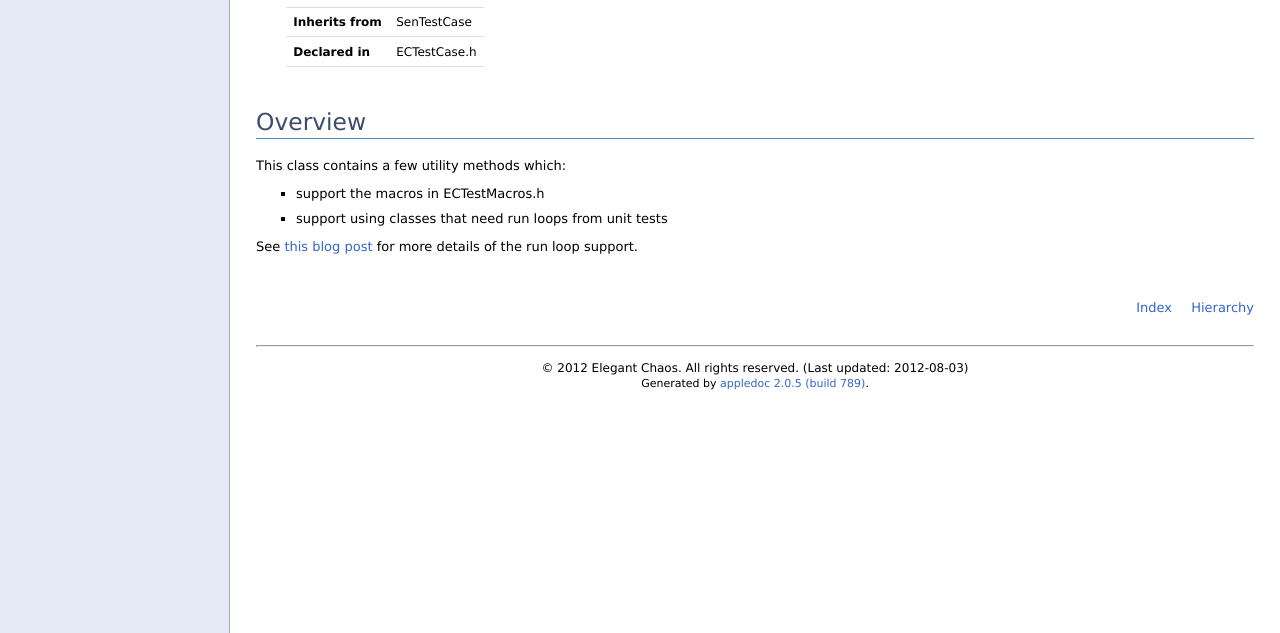
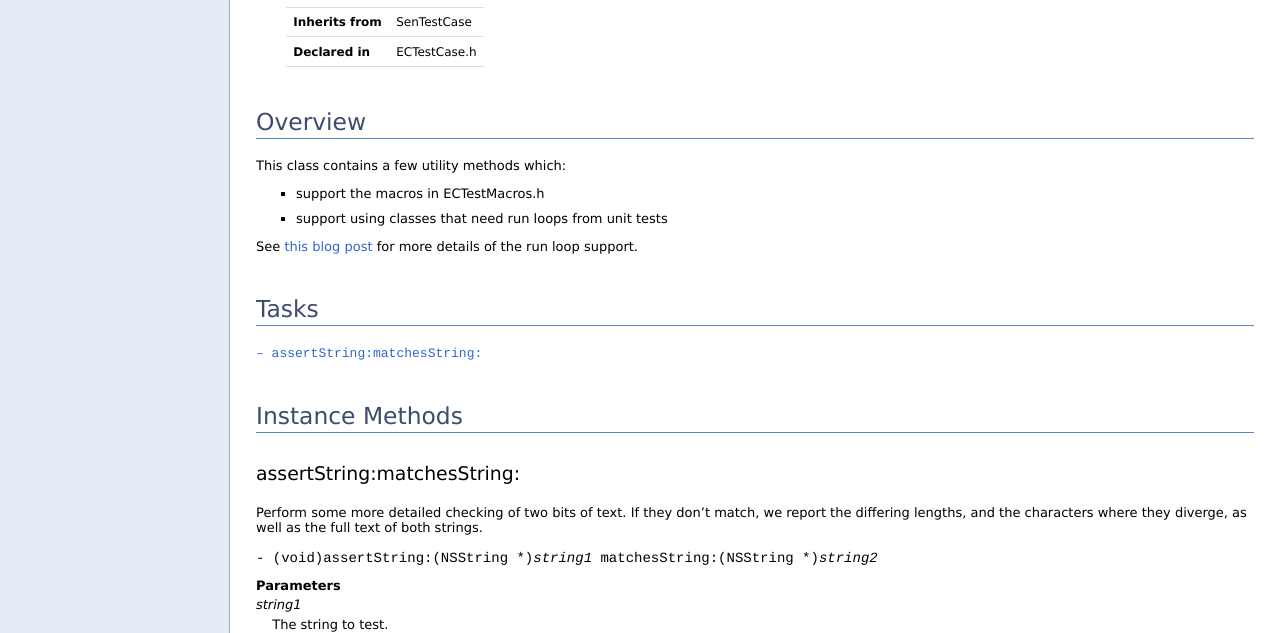
Before and after one commit to elegantchaos/ECUnitTests, a plain HTML site: page Documentation/Classes/ECTestCase.html in a window 1280 px wide. Shown: the part 167-800 px from the top of the page. Drawn offline with Linux system fonts and the light colour scheme.

Commit message:
Update documentation.

```diff
--- a/Documentation/Classes/ECTestCase.html
+++ b/Documentation/Classes/ECTestCase.html
@@ -32,12 +32,19 @@
 
 
 
+	<option value="tasks">Tasks</option>
 
 
 
 
 
 
+
+
+
+	<option value="instance_methods">Instance Methods</option>
+
+	<option value="//api/name/assertString:matchesString:">&nbsp;&nbsp;&nbsp;&nbsp;- assertString:matchesString:</option>
 
 
 
@@ -53,6 +60,9 @@
 
 
 
+<li role="treeitem" id="task_treeitem"><span class="nodisclosure"></span><span class="sectionName"><a href="#tasks">Tasks</a></span><ul>
+
+</ul></li>
 
 
 
@@ -60,6 +70,13 @@
 
 
 
+
+
+<li role="treeitem" class="children"><span class="disclosure"></span><span class="sectionName"><a href="#instance_methods">Instance Methods</a></span><ul>
+
+	<li><span class="nodisclosure"></span><span class="sectionName"><a href="#//api/name/assertString:matchesString:">assertString:matchesString:</a></span></li>
+
+</ul></li>
 
 
 			</ul>
@@ -111,6 +128,29 @@
 
 
 
+					<div class="section section-tasks">
+						<a title="Tasks" name="tasks"></a>
+						<h2 class="subtitle subtitle-tasks">Tasks</h2>
+
+
+
+
+
+						<ul class="task-list">
+							<li>
+	<span class="tooltip">
+		<code><a href="#//api/name/assertString:matchesString:">&ndash;&nbsp;assertString:matchesString:</a></code>
+		<span class="tooltip"><p>Perform some more detailed checking of two bits of text.
+If they don&rsquo;t match, we report the differing lengths, and
+the characters where they diverge, as well as the full
+text of both strings.</p></span>
+	</span>
+
+
+</li>
+						</ul>
+
+					</div>
 
 
 
@@ -118,6 +158,67 @@
 
 
 
+
+
+					<div class="section section-methods">
+						<a title="Instance Methods" name="instance_methods"></a>
+						<h2 class="subtitle subtitle-methods">Instance Methods</h2>
+
+						<div class="section-method">
+	<a name="//api/name/assertString:matchesString:" title="assertString:matchesString:"></a>
+	<h3 class="subsubtitle method-title">assertString:matchesString:</h3>
+
+
+
+	<div class="method-subsection brief-description">
+		<p>Perform some more detailed checking of two bits of text.
+If they don&rsquo;t match, we report the differing lengths, and
+the characters where they diverge, as well as the full
+text of both strings.</p>
+	</div>
+
+
+
+	<div class="method-subsection method-declaration"><code>- (void)assertString:(NSString *)<em>string1</em> matchesString:(NSString *)<em>string2</em></code></div>
+
+
+
+	<div class="method-subsection arguments-section parameters">
+		<h4 class="method-subtitle parameter-title">Parameters</h4>
+
+		<dl class="argument-def parameter-def">
+			<dt><em>string1</em></dt>
+			<dd><p>The string to test.</p></dd>
+		</dl>
+
+		<dl class="argument-def parameter-def">
+			<dt><em>string2</em></dt>
+			<dd><p>The value that we expect it to have.</p></dd>
+		</dl>
+
+	</div>
+
+
+
+
+
+
+
+
+
+
+
+
+
+	<div class="method-subsection declared-in-section">
+		<h4 class="method-subtitle">Declared In</h4>
+		<code class="declared-in-ref">ECTestCase.h</code><br />
+	</div>
+
+
+</div>
+
+					</div>
 
 
 				</div>
```
